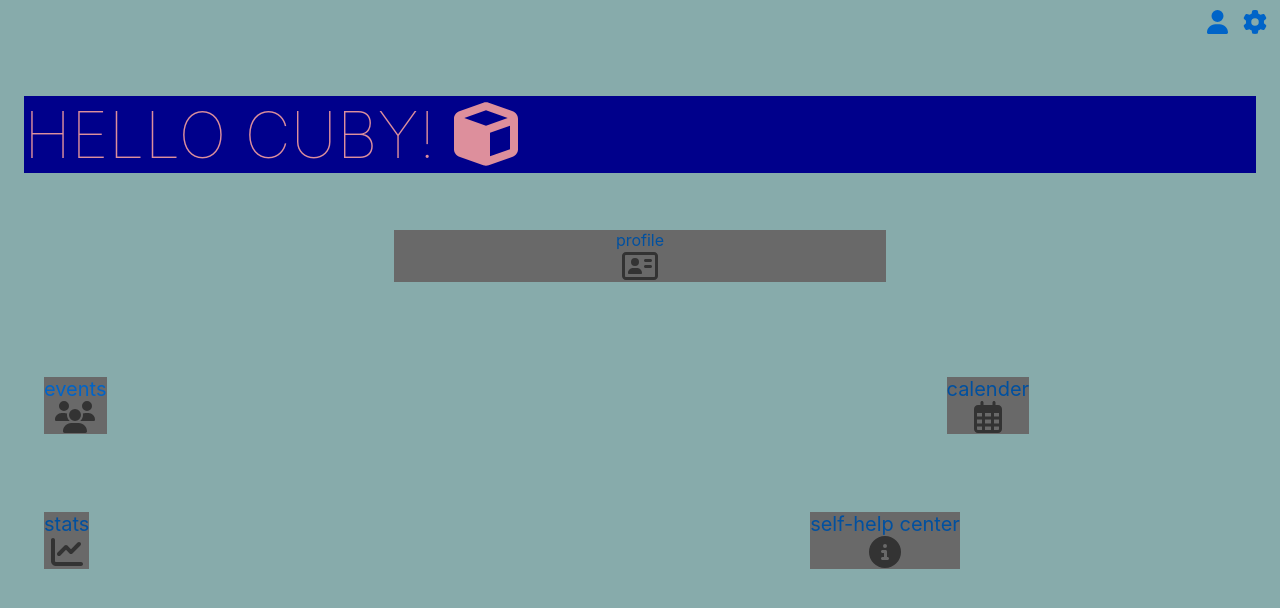
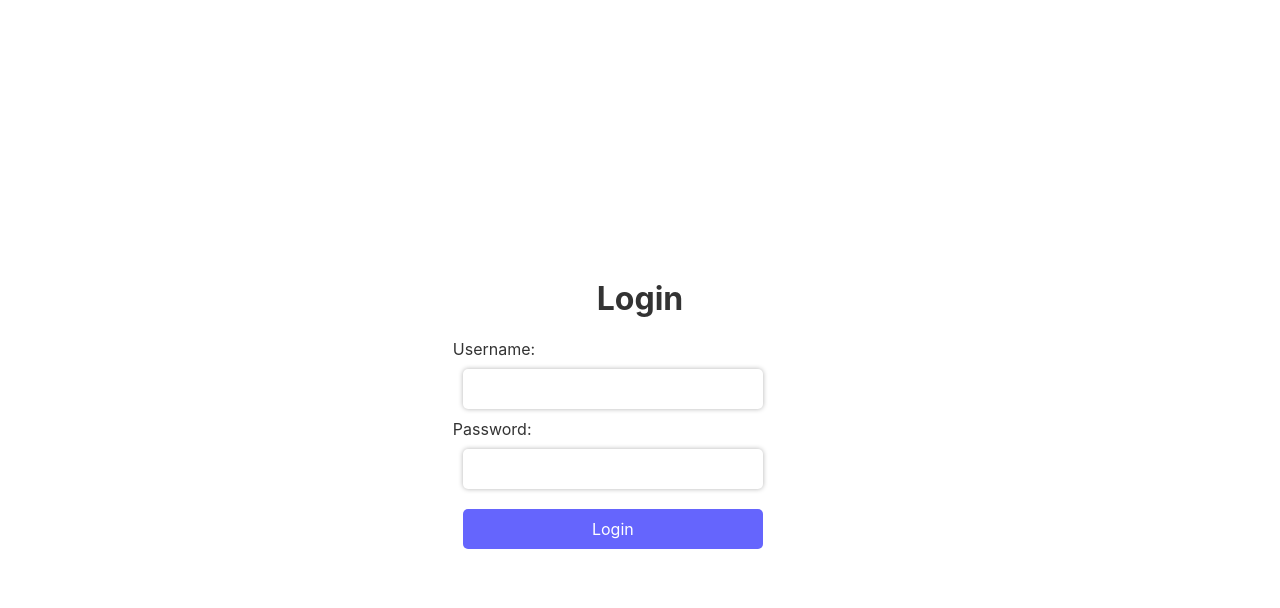
Before and after one commit to bout0047/Cuby, a Svelte app: page / in a window 1280 px wide. Shown: the top 608 px of the page. Built offline with nearby package versions, Linux system fonts and the light colour scheme.

Commit message:
First basic login page, it will be changedgit add .

```diff
--- /dev/null
+++ b/src/Login.svelte
@@ -0,0 +1,59 @@
+<script>
+  // Your login logic here
+</script>
+
+<style>
+  /* Center the login form */
+  .login-form {
+    display: flex;
+    flex-direction: column;
+    align-items: center;
+    justify-content: center;
+    height: 100vh;
+  }
+
+  /* Style the form inputs */
+  input[type="text"],
+  input[type="password"] {
+    padding: 10px;
+    margin: 10px;
+    border: none;
+    border-radius: 5px;
+    box-shadow: 0 0 5px rgba(0, 0, 0, 0.3);
+    width: 100%;
+    max-width: 300px;
+  }
+
+  /* Style the submit button */
+  input[type="submit"] {
+    background-color: rgb(101, 101, 253);
+    color: white;
+    padding: 10px;
+    margin: 10px;
+    border: none;
+    border-radius: 5px;
+    cursor: pointer;
+    width: 100%;
+    max-width: 300px;
+  }
+
+  /* Style the error message */
+  .error-message {
+    color: red;
+    margin: 10px;
+  }
+</style>
+
+<div class="login-form">
+  <h1>Login</h1>
+  <form>
+    <label for="username">Username:</label>
+    <input type="text" id="username" name="username">
+
+    <label for="password">Password:</label>
+    <input type="password" id="password" name="password">
+
+    <input type="submit" value="Login" href="">
+  </form>
+
+</div>
--- a/src/main.js
+++ b/src/main.js
@@ -1,6 +1,6 @@
-import App from './App.svelte';
+import Login from './Login.svelte';
 
-const app = new App({
+const app = new Login({
 	target: document.body,
 	props: {
 		name: 'CUBY'
```
